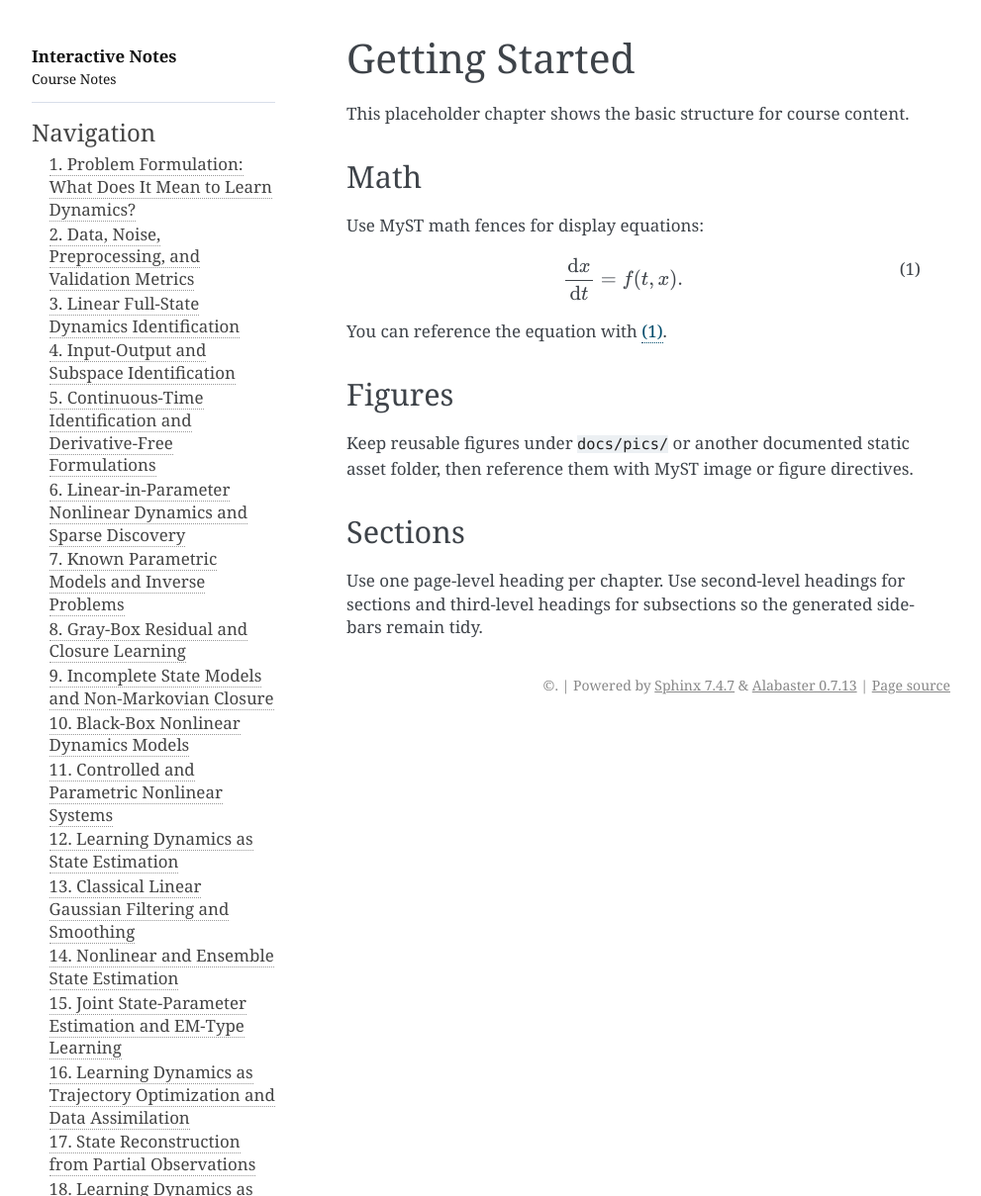
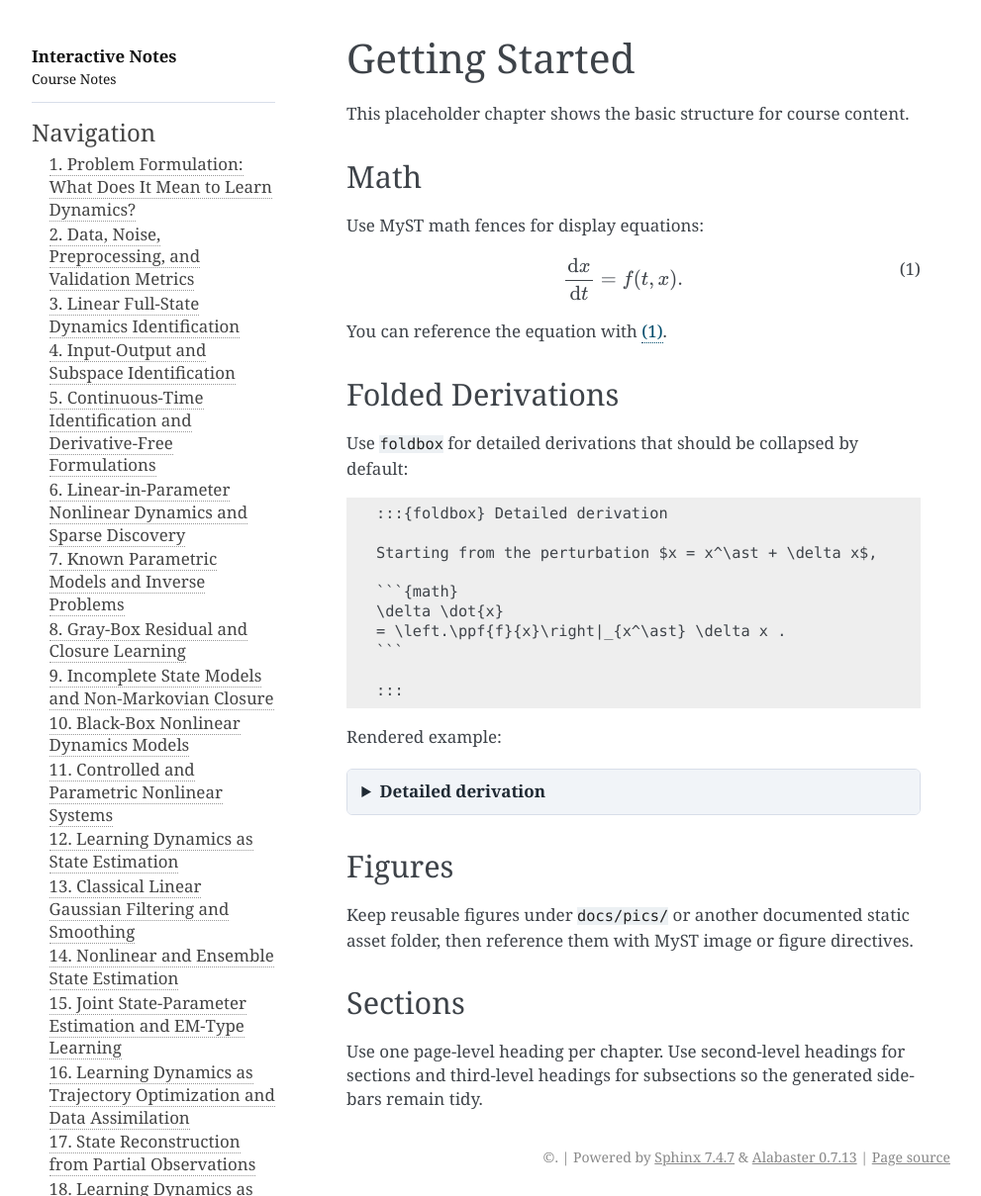
Before and after one commit to smanist/rtd_dyn_learn, a Sphinx documentation site: the page built from docs/chapters/getting-started.md, in a window 1280 px wide and 1209 px high. Shown: the whole window at 99% size, without its empty margins (150-1141 px from the left). Built offline with Sphinx 7.4.7, drawn with Linux system fonts in a browser that asks for light colours.

Commit message:
Add foldbox

`````diff
--- a/docs/_static/css/course.css
+++ b/docs/_static/css/course.css
@@ -253,3 +253,45 @@ div.bodywrapper {
   color: var(--color-foreground-muted, #5f6c7b);
   font-size: 0.9rem;
 }
+
+.foldbox {
+  background: #fbfcfe;
+  border: 1px solid var(--color-background-border, #d8dee9);
+  border-radius: 6px;
+  box-sizing: border-box;
+  margin: 1.25rem 0;
+  max-width: 100%;
+  overflow: hidden;
+}
+
+.foldbox__summary {
+  background: #f1f4f8;
+  color: #1f2933;
+  cursor: pointer;
+  font-weight: 650;
+  line-height: 1.35;
+  padding: 0.7rem 0.9rem;
+}
+
+.foldbox__summary:hover,
+.foldbox__summary:focus {
+  background: #e8edf3;
+}
+
+.foldbox__summary:focus {
+  outline: 2px solid #5b8def;
+  outline-offset: -2px;
+}
+
+.foldbox__content {
+  box-sizing: border-box;
+  padding: 0.9rem;
+}
+
+.foldbox__content > :first-child {
+  margin-top: 0;
+}
+
+.foldbox__content > :last-child {
+  margin-bottom: 0;
+}
--- a/docs/chapters/getting-started.md
+++ b/docs/chapters/getting-started.md
@@ -14,6 +14,36 @@ Use MyST math fences for display equations:
 
 You can reference the equation with {eq}`eq:sample-ode`.
 
+## Folded Derivations
+
+Use `foldbox` for detailed derivations that should be collapsed by default:
+
+````md
+:::{foldbox} Detailed derivation
+
+Starting from the perturbation $x = x^\ast + \delta x$,
+
+```{math}
+\delta \dot{x}
+= \left.\ppf{f}{x}\right|_{x^\ast} \delta x .
+```
+
+:::
+````
+
+Rendered example:
+
+:::{foldbox} Detailed derivation
+
+Starting from the perturbation $x = x^\ast + \delta x$,
+
+```{math}
+\delta \dot{x}
+= \left.\ppf{f}{x}\right|_{x^\ast} \delta x .
+```
+
+:::
+
 ## Figures
 
 Keep reusable figures under `docs/pics/` or another documented static asset
--- a/docs/conf.py
+++ b/docs/conf.py
@@ -131,6 +131,36 @@ class CourseInteractiveDirective(Directive):
         ]
 
 
+class FoldBoxDirective(Directive):
+    has_content = True
+    optional_arguments = 1
+    final_argument_whitespace = True
+    option_spec = {
+        "open": directives.flag,
+    }
+
+    def run(self):
+        self.assert_has_content()
+        content = nodes.container()
+        self.state.nested_parse(self.content, self.content_offset, content)
+        title = escape(self.arguments[0] if self.arguments else "Details", quote=True)
+        open_attr = " open" if "open" in self.options else ""
+
+        return [
+            nodes.raw(
+                "",
+                (
+                    f'<details class="foldbox"{open_attr}>'
+                    f'<summary class="foldbox__summary">{title}</summary>'
+                    '<div class="foldbox__content">'
+                ),
+                format="html",
+            ),
+            *content.children,
+            nodes.raw("", "</div></details>", format="html"),
+        ]
+
+
 def add_course_sidebar_context(app, pagename, templatename, context, doctree):
     parts = pagename.split("/")
     group_index = None
@@ -159,4 +189,5 @@ def add_course_sidebar_context(app, pagename, templatename, context, doctree):
 
 def setup(app):
     app.add_directive("course-interactive", CourseInteractiveDirective)
+    app.add_directive("foldbox", FoldBoxDirective)
     app.connect("html-page-context", add_course_sidebar_context)
`````
Also changed, not shown: AGENTS.md (+15 -0 lines).
